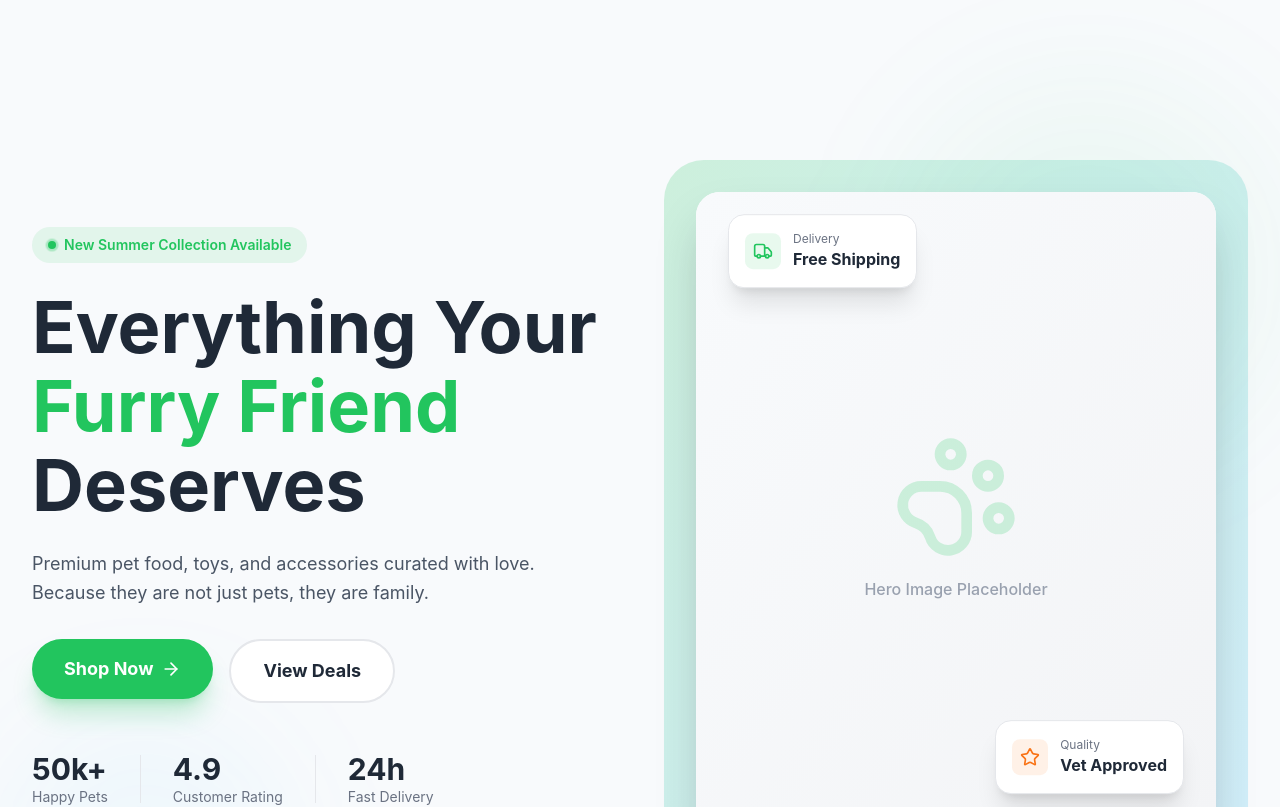
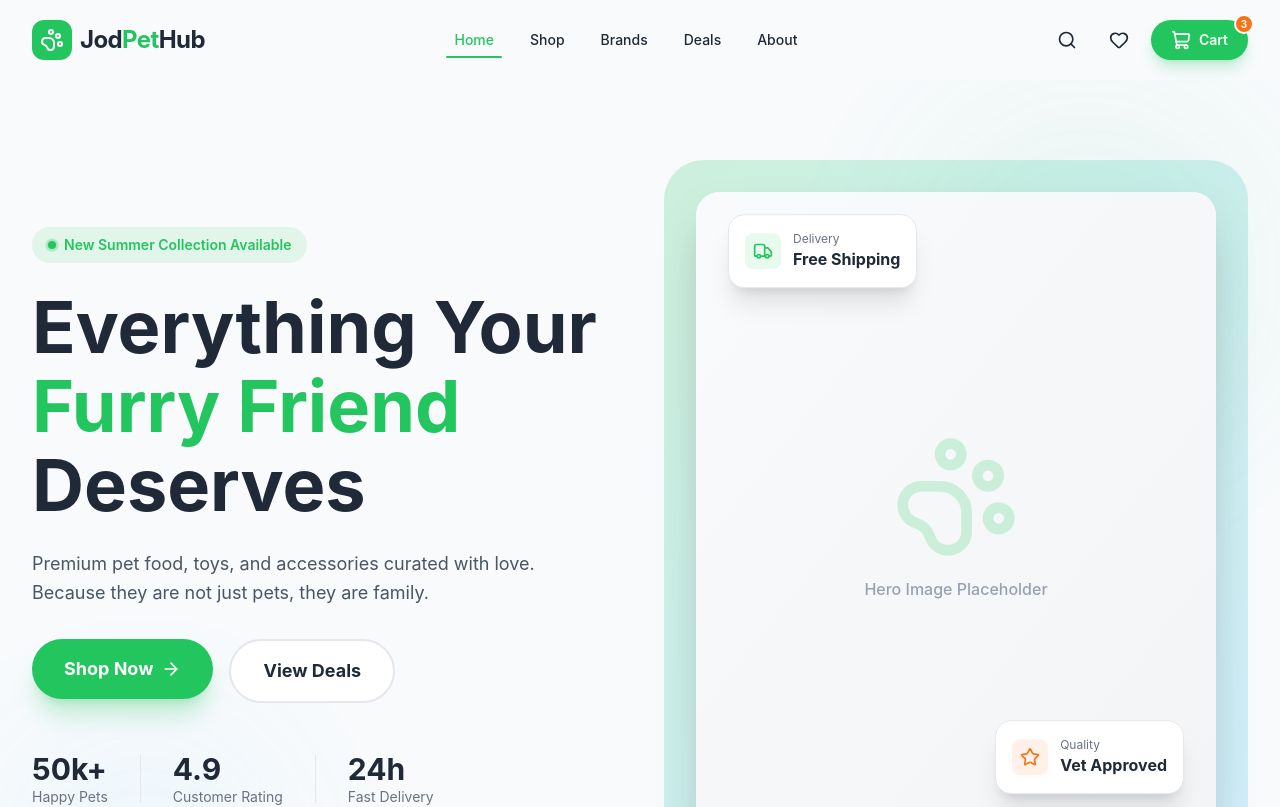
Before and after one commit to SENTHILKUMAR-M25/Pethub, a React app in the folder frontend/: page / in a window 1280 px wide. Shown: the top 807 px of the page. Built offline with nearby package versions, Linux system fonts and the light colour scheme; the HTML template or start-up script is replaced by a standard one.

Commit message:
fix:Dashboard update

```diff
--- a/frontend/src/App.jsx
+++ b/frontend/src/App.jsx
@@ -1,85 +1,48 @@
-// import React from 'react'
-// import { BrowserRouter, Routes, Route } from 'react-router-dom'
-// import Navbar from './components/Navbar'
-// import Home from './pages/user/Home'
-// import Shop from './pages/user/Shop'
-// import Cart from './pages/user/Cart'
+import React from "react";
+import { BrowserRouter, Routes, Route, useLocation } from "react-router-dom";
 
-// const App = () => {
-//   return (
-//     <div>
-//       <BrowserRouter>
-//         <Navbar />
-//         <Routes>
-//           <Route path="/" element={<Home />} />
-//           <Route path="/shop" element={<Shop />} />
-//           <Route path="/shop/:category" element={<Shop />} />
-//           <Route path="/cart" element={<Cart />} />
-//         </Routes>
-//       </BrowserRouter>
-//     </div>
-//   )
-// }
+import AdminLayout from "./layouts/AdminLayout";
+import Navbar from "./components/Navbar";
 
-// export default App
-
-
-
-
-
-
-import React from "react";
-import { BrowserRouter, Routes, Route } from "react-router-dom";
-
-// User Layout
-
-// Admin Layout
-import AdminLayout from "./layouts/AdminLayout";
-
-// User Pages
 import Home from "./pages/user/Home";
 import Shop from "./pages/user/Shop";
+import Categories from "./pages/user/Categories";
 import Cart from "./pages/user/Cart";
+
 import Dashboard from "./pages/admin/Dashboard";
-import Categories from "./pages/user/Categories";
 import Category from "./pages/admin/Category";
 
-// Admin Pages
-// import Dashboard from "./pages/admin/Dashboard";
-// import Products from "./pages/admin/Products";
-// import Categories from "./pages/admin/Categories";
-// import Orders from "./pages/admin/Orders";
-// import Customers from "./pages/admin/Customers";
-// import Reviews from "./pages/admin/Reviews";
-// import Coupons from "./pages/admin/Coupons";
-// import Banners from "./pages/admin/Banners";
-// import Analytics from "./pages/admin/Analytics";
-// import Settings from "./pages/admin/Settings";
+function AppContent() {
+  const location = useLocation();
 
-const App = () => {
+  // Hide Navbar on admin routes
+  const isAdminRoute = location.pathname.startsWith("/admin");
+
   return (
-    <BrowserRouter>
+    <>
+      {!isAdminRoute && <Navbar />}
+
       <Routes>
         {/* ================= User Routes ================= */}
         <Route path="/" element={<Home />} />
         <Route path="/shop" element={<Shop />} />
-          <Route path="/shop/:category" element={<Shop />} />
+        <Route path="/shop/:category" element={<Categories />} />
         <Route path="/cart" element={<Cart />} />
 
         {/* ================= Admin Routes ================= */}
         <Route path="/admin" element={<AdminLayout />}>
           <Route index element={<Dashboard />} />
           <Route path="categories" element={<Category />} />
-          {/* <Route path="categories" element={<Categories />} />
-          <Route path="orders" element={<Orders />} />
-          <Route path="customers" element={<Customers />} />
-          <Route path="reviews" element={<Reviews />} />
-          <Route path="coupons" element={<Coupons />} />
-          <Route path="banners" element={<Banners />} />
-          <Route path="analytics" element={<Analytics />} />
-          <Route path="settings" element={<Settings />} /> */}
         </Route>
       </Routes>
+    </>
+  );
+}
+
+const App = () => {
+  return (
+    <BrowserRouter>
+      <AppContent />
     </BrowserRouter>
   );
 };
```
Lines whose indentation alone changed are shown as unchanged.
